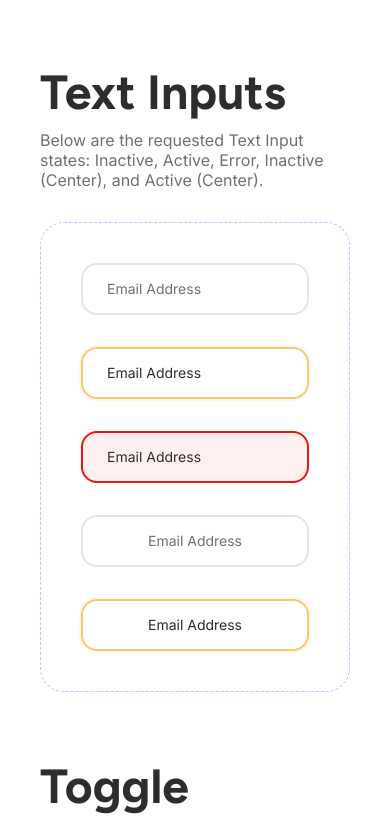
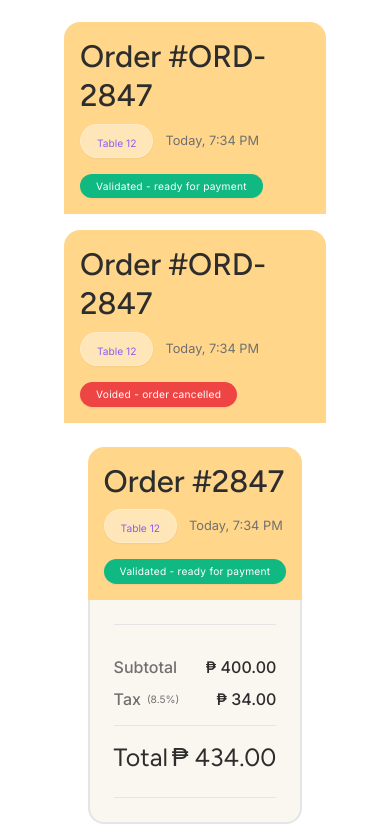
Before and after one commit to ShanRaboy11/Qios, a Next.js app: page / in a window 390 px wide. Shown: the part 1494-2319 px from the top of the page. Built offline with nearby package versions, Linux system fonts and the light colour scheme.

Commit message:
feat(ui): add responsive order panel (order header, editable item list, price summary) - Macatual

```diff
--- a/src/app/page.tsx
+++ b/src/app/page.tsx
@@ -10,6 +10,9 @@ import { FormField } from "@/components/molecules/FormField";
 import { ContactNumberInput } from "@/components/molecules/ContactNumber";
 import { Dropdown } from "@/components/molecules/Dropdown";
 import { StepperBar } from "@/components/molecules/StepperBar";
+import { OrderHeader } from "@/components/molecules/OrderHeader";
+import { EditableItemList } from "@/components/molecules/EditableItem";
+import { PriceSummary } from "@/components/molecules/PriceSummary";
 import {
   Plus,
   Lock,
@@ -33,6 +36,32 @@ export default function HomePage() {
     { id: 2, label: "Authentication Credentials", icon: <Lock size={20} /> },
     { id: 3, label: "Subscription Package", icon: <Package size={20} /> },
     { id: 4, label: "Feature Configuration", icon: <Settings size={20} /> },
+  ];
+  const foodItems = [
+    {
+      id: "1",
+      name: "Pad Thai Noodles",
+      customization: "Extra Spicy",
+      price: 100,
+      quantity: 1,
+      badgeColorType: "error",
+    },
+    {
+      id: "2",
+      name: "Green Curry Bowl",
+      customization: "Gluten - Free",
+      price: 100,
+      quantity: 1,
+      badgeColorType: "success",
+    },
+    {
+      id: "3",
+      name: "Mango Sticky Rice",
+      customization: "Extra Coconut Drizzle",
+      price: 100,
+      quantity: 1,
+      badgeColorType: "secondary",
+    },
   ];
 
   return (
@@ -175,6 +204,35 @@ export default function HomePage() {
             </div>
           </div>
         </div>
+      </div>
+      <div className="space-y-4 max-w-4xl p-6">
+        {/* Validated State */}
+        <OrderHeader
+          orderId="ORD-2847"
+          tableName="Table 12"
+          timestamp="Today, 7:34 PM"
+          status="validated"
+          statusLabel="Validated - ready for payment"
+        />
+
+        {/* Voided State */}
+        <OrderHeader
+          orderId="ORD-2847"
+          tableName="Table 12"
+          timestamp="Today, 7:34 PM"
+          status="voided"
+          statusLabel="Voided - order cancelled"
+        />
+      </div>
+      <div className="max-w-md mx-auto">
+        <OrderHeader
+          orderId="2847"
+          tableName="Table 12"
+          timestamp="Today, 7:34 PM"
+          status="validated"
+          statusLabel="Validated - ready for payment"
+        />
+        <PriceSummary subtotal={400} taxRate={0.085} />
       </div>
       <div className="w-full max-w-2xl mt-16 mb-8">
         <h1 className="h1 text-text-primary mb-2">Text Inputs</h1>
--- a/src/components/atoms/Badge.tsx
+++ b/src/components/atoms/Badge.tsx
@@ -3,7 +3,13 @@
 import React from "react";
 import { cn } from "@/lib/utils";
 
-export type BadgeColor = "primary" | "accent" | "success" | "error";
+export type BadgeColor =
+  | "primary"
+  | "accent"
+  | "success"
+  | "error"
+  | "info"
+  | "secondary";
 export type BadgeVariant = "solid" | "subtle" | "outline";
 export type BadgeShape = "pill" | "rounded";
 
@@ -46,6 +52,16 @@ const badgeStyles = {
     outline:
       "bg-warning-secondary border border-warning-primary text-warning-primary",
   },
+  info: {
+    solid: "bg-[#3B82F6] text-white backdrop-blur-sm",
+    subtle: "bg-[#3B82F6]/10 text-[#3B82F6]",
+    outline: "bg-[#3B82F6]/10 border border-[#3B82F6] text-[#3B82F6]",
+  },
+  secondary: {
+    solid: "bg-[#8B5CF6] text-white backdrop-blur-sm",
+    subtle: "bg-[#8B5CF6]/10 text-[#8B5CF6]",
+    outline: "bg-[#8B5CF6]/10 border border-[#8B5CF6] text-[#8B5CF6]",
+  },
 };
 
 /*example usage
--- /dev/null
+++ b/src/components/molecules/EditableItem.tsx
@@ -0,0 +1,89 @@
+"use client";
+
+import React from "react";
+import { cn } from "@/lib/utils";
+import { QuantityStepper } from "@/components/molecules/QuantityStepper";
+import { Badge, BadgeColor } from "@/components/atoms/Badge";
+import { PlusCircle } from "lucide-react";
+
+interface Item {
+  id: string;
+  name: string;
+  customization: string;
+  price: number;
+  quantity: number;
+  badgeColorType: BadgeColor;
+}
+
+interface EditableItemListProps {
+  items: Item[];
+  className?: string;
+}
+
+export const EditableItemList = ({
+  items,
+  className,
+}: EditableItemListProps) => {
+  return (
+    <div
+      className={cn(
+        "w-full bg-[#FAF7F0] border-x-2 border-b-2 border-[#E5E5E5] cursor-default overflow-hidden",
+        className,
+      )}
+    >
+      <div className="px-6 pt-6 pb-2">
+        <span className="b4 font-bold text-text-secondary uppercase tracking-[0.15em]">
+          Items
+        </span>
+      </div>
+
+      <div className="flex flex-col">
+        {items.map((item, index) => (
+          <div
+            key={item.id}
+            className={cn(
+              "flex flex-col sm:flex-row sm:items-center p-6 gap-4 sm:gap-6 transition-colors",
+              index !== items.length - 1 && "border-b border-[#E5E5E5]",
+            )}
+          >
+            {/* 1. Left Section: Added flex-1 and items-start to fix badge width */}
+            <div className="flex flex-col gap-2.5 items-start flex-1">
+              <span className="b2 font-bold text-text-primary">
+                {item.name}
+              </span>
+              <Badge
+                color={item.badgeColorType}
+                variant="subtle"
+                shape="pill"
+                className="b5 px-2.5 py-0.5 tracking-wider"
+              >
+                {item.customization}
+              </Badge>
+            </div>
+
+            {/* 2. Right Section: Action Group (Stepper + Price) */}
+            {/* gap-8 brings the stepper closer to the price than the name */}
+            <div className="flex items-center justify-between sm:justify-end gap-8">
+              <QuantityStepper initialValue={item.quantity} />
+
+              {/* 3. Price Alignment: Fixed width + text-right + tabular-nums */}
+              <span className="b2 font-bold text-text-primary min-w-[90px] text-right tabular-nums">
+                ₱{" "}
+                {item.price.toLocaleString(undefined, {
+                  minimumFractionDigits: 2,
+                })}
+              </span>
+            </div>
+          </div>
+        ))}
+      </div>
+
+      <div className="p-6 border-t border-[#E5E5E5] cursor-pointer hover:bg-black/[0.02] transition-colors group">
+        <div className="flex items-center gap-3">
+          <PlusCircle className="w-6 h-6 text-text-secondary group-hover:text-brand-primary transition-colors" />
+          <span className="b2 font-medium text-text-primary">Add item</span>
+        </div>
+      </div>
+    </div>
+  );
+};
--- /dev/null
+++ b/src/components/molecules/OrderHeader.tsx
@@ -0,0 +1,70 @@
+"use client";
+
+import React from "react";
+import { cn } from "@/lib/utils";
+
+export type OrderStatus = "validated" | "voided" | "pending" | "processing";
+
+interface OrderHeaderProps {
+  orderId: string;
+  tableName: string;
+  timestamp: string;
+  status: OrderStatus;
+  statusLabel: string;
+  className?: string;
+}
+
+export const OrderHeader = ({
+  orderId,
+  tableName,
+  timestamp,
+  status,
+  statusLabel,
+  className,
+}: OrderHeaderProps) => {
+  const statusStyles = {
+    validated: "bg-[#10B981] text-white",
+    voided: "bg-[#EF4444] text-white",
+    pending: "bg-[#F59E0B] text-white",
+    processing: "bg-brand-primary text-text-primary",
+  };
+
+  return (
+    <div
+      className={cn(
+        "w-full bg-[#FFD68A] p-4 md:p-6 transition-all flex flex-col md:flex-row gap-4 cursor-default",
+        "items-start justify-between",
+        "rounded-t-2xl rounded-b-none",
+        className,
+      )}
+    >
+      {/* Left Section: Info Stack */}
+      <div className="flex flex-col gap-2">
+        <h3 className="h3 font-bold text-text-primary leading-tight">
+          Order #{orderId}
+        </h3>
+
+        <div className="flex items-center gap-3">
+          <div className="px-4 py-1 bg-white/40 backdrop-blur-sm border border-white/20 rounded-full shadow-sm">
+            <span className="b5 font-bold text-[#8B5CF6]">{tableName}</span>
+          </div>
+
+          <span className="b4 text-text-secondary font-medium">
+            {timestamp}
+          </span>
+        </div>
+      </div>
+
+      {/* Right Section: Status Badge */}
+      <div
+        className={cn(
+          "px-4 py-1.5 md:px-6 md:py-2 rounded-full text-center",
+          "b5 md:b4 font-bold tracking-wide shadow-sm shrink-0",
+          statusStyles[status],
+        )}
+      >
+        {statusLabel}
+      </div>
+    </div>
+  );
+};
--- /dev/null
+++ b/src/components/molecules/PriceSummary.tsx
@@ -0,0 +1,68 @@
+"use client";
+
+import React from "react";
+import { cn } from "@/lib/utils";
+
+interface PriceSummaryProps {
+  subtotal: number;
+  taxRate: number; // e.g., 0.085 for 8.5%
+  className?: string;
+}
+
+export const PriceSummary = ({
+  subtotal,
+  taxRate,
+  className,
+}: PriceSummaryProps) => {
+  const taxAmount = subtotal * taxRate;
+  const total = subtotal + taxAmount;
+
+  return (
+    <div
+      className={cn(
+        "w-full bg-[#FAF7F0] border-x-2 border-b-2 border-[#E5E5E5] rounded-b-2xl p-6 flex flex-col gap-4 cursor-default",
+        className,
+      )}
+    >
+      {/* Top Divider */}
+      <div className="w-full border-t border-[#E5E5E5] pt-4" />
+
+      {/* Pricing Breakdown */}
+      <div className="flex flex-col gap-3">
+        <div className="flex justify-between items-center">
+          <span className="b2 text-text-secondary">Subtotal</span>
+          <span className="b2 font-bold text-text-primary">
+            ₱ {subtotal.toLocaleString(undefined, { minimumFractionDigits: 2 })}
+          </span>
+        </div>
+
+        <div className="flex justify-between items-center">
+          <div className="flex items-center gap-1.5">
+            <span className="b2 text-text-secondary">Tax</span>
+            <span className="b5 text-text-secondary font-medium">
+              ({(taxRate * 100).toFixed(1)}%)
+            </span>
+          </div>
+          <span className="b2 font-bold text-text-primary">
+            ₱{" "}
+            {taxAmount.toLocaleString(undefined, { minimumFractionDigits: 2 })}
+          </span>
+        </div>
+      </div>
+
+      {/* Bottom Divider */}
+      <div className="w-full border-t border-[#E5E5E5]" />
+
+      {/* Total Section */}
+      <div className="flex justify-between items-center">
+        <span className="h4 font-bold text-text-primary">Total</span>
+        <span className="h4 font-bold text-text-primary">
+          ₱ {total.toLocaleString(undefined, { minimumFractionDigits: 2 })}
+        </span>
+      </div>
+
+      {/* Action Divider (Optional if button follows) */}
+      <div className="w-full border-t border-[#E5E5E5] mt-2" />
+    </div>
+  );
+};
--- a/src/components/molecules/QuantityStepper.tsx
+++ b/src/components/molecules/QuantityStepper.tsx
@@ -50,7 +50,7 @@ export const QuantityStepper = ({
         disabled={value <= minValue}
         type="button"
       >
-        <Minus className="w-4 h-4 stroke-[3px]" />
+        <Minus className="w-2 h-2 stroke-[3px]" />
       </Button>
 
       <span className="b1 min-w-[20px] text-center font-bold text-text-primary select-none">
@@ -64,7 +64,7 @@ export const QuantityStepper = ({
         disabled={value >= maxValue}
         type="button"
       >
-        <Plus className="w-4 h-4 stroke-[3px]" />
+        <Plus className="w-2 h-2 stroke-[3px]" />
       </Button>
     </div>
   );
```
